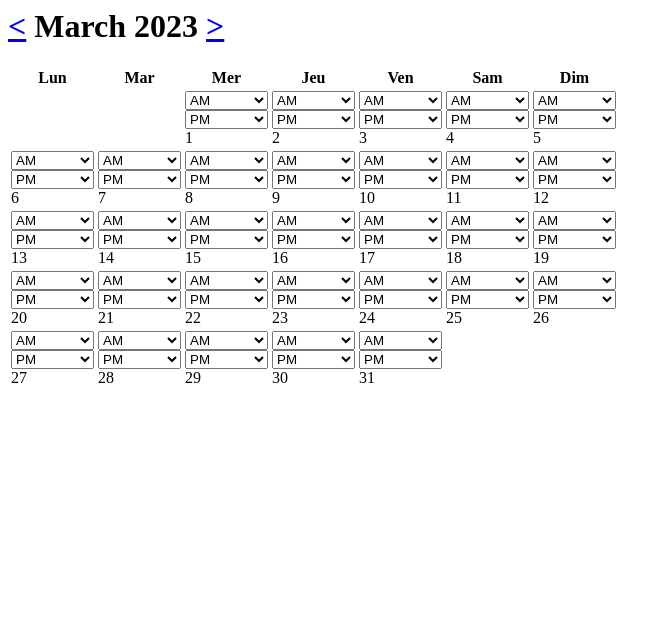
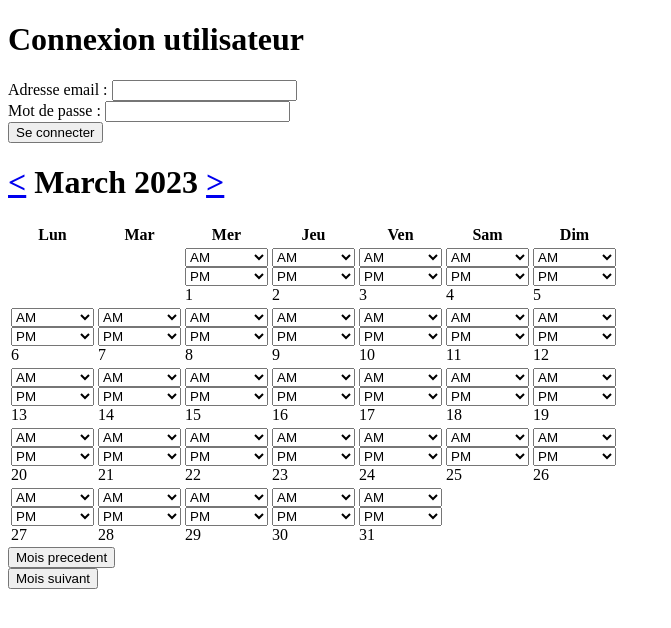
Before and after one commit to LafosseMathilde/Infinity, a PHP site: page /test3.php in a window 1280 px wide. Shown: the top 628 px of the page, without its empty margins (0-671 px from the left). Run offline with PHP 8.4, Linux system fonts and the light colour scheme.

Commit message:
Update test3.php

```diff
--- a/test3.php
+++ b/test3.php
@@ -1,3 +1,88 @@
+<?php
+session_start();
+if(isset($_SESSION['user_id'])) {
+  header("Location: dashboard.php");
+  exit();
+}
+
+$errors = array();
+
+if(isset($_POST['submit'])) {
+  $email = filter_var($_POST['email'], FILTER_SANITIZE_EMAIL);
+  $password = filter_var($_POST['password'], FILTER_SANITIZE_STRING);
+
+  // Vérification des champs requis
+  if(empty($email)) {
+    $errors[] = "Veuillez entrer votre adresse email.";
+  }
+  if(empty($password)) {
+    $errors[] = "Veuillez entrer votre mot de passe.";
+  }
+
+  // Vérification des identifiants de connexion
+  if(empty($errors)) {
+    $user = getUserByEmail($email);
+    if($user && password_verify($password, $user['password'])) {
+      $_SESSION['user_id'] = $user['id'];
+      header("Location: dashboard.php");
+      exit();
+    } else {
+      $errors[] = "Adresse email ou mot de passe incorrect.";
+    }
+  }
+}
+
+function getUserByEmail($email) {
+  // Remplacez cette fonction par votre propre fonction de récupération de l'utilisateur à partir de la base de données
+  $users = array(
+    array('id' => 1, 'email' => 'user1@example.com', 'password' => '$2y$10$SPKrQ2S9Z9zlfZ0i5O5BL.mq3lBeytXT5Q5ADzIfCgjvPPpF9kE5O'),
+    array('id' => 2, 'email' => 'user2@example.com', 'password' => '$2y$10$G8fz0n6yPxjLsV7GnRDK/uEazn01sZtT3V7KjM2XnV7IuTHAWjGGG'),
+    array('id' => 3, 'email' => 'user3@example.com', 'password' => '$2y$10$NJM/PWCBN8ZdOa/n/y/2JOYbKkPfH4cN.4N4a70G7Vcm0JjOGOUq')
+  );
+
+  foreach($users as $user) {
+    if(strtolower($user['email']) == strtolower($email)) {
+      return $user;
+    }
+  }
+
+  return null;
+}
+?>
+
+<!DOCTYPE html>
+<html>
+<head>
+  <title>Connexion utilisateur</title>
+</head>
+<body>
+  <?php if(!empty($errors)) { ?>
+    <div class="errors">
+      <?php foreach($errors as $error) { ?>
+        <p><?php echo $error; ?></p>
+      <?php } ?>
+    </div>
+  <?php } ?>
+
+  <h1>Connexion utilisateur</h1>
+
+  <form method="post">
+    <div>
+      <label for="email">Adresse email :</label>
+      <input type="email" id="email" name="email" value="<?php echo isset($_POST['email']) ? $_POST['email'] : ''; ?>" required>
+    </div>
+    <div>
+      <label for="password">Mot de passe :</label>
+      <input type="password" id="password" name="password" required>
+    </div>
+    <div>
+      <button type="submit" name="submit">Se connecter</button>
+    </div>
+  </form>
+</body>
+
+
+
 <?php
 // Définition du fuseau horaire
 date_default_timezone_set('Europe/Paris');
@@ -77,4 +162,17 @@ echo '</tr>';
 }
 
 echo '</table>';
+
+// Boutons pour afficher le mois suivant ou précédent
+echo '<form method="get">';
+echo '<input type="hidden" name="year" value="' . $year . '">';
+echo '<input type="hidden" name="month" value="' . ($month - 1) . '">';
+echo '<input type="submit" value="Mois precedent">';
+echo '</form>';
+
+echo '<form method="get">';
+echo '<input type="hidden" name="year" value="' . $year . '">';
+echo '<input type="hidden" name="month" value="' . ($month + 1) . '">';
+echo '<input type="submit" value="Mois suivant">';
+echo '</form>';
 ?>
```
